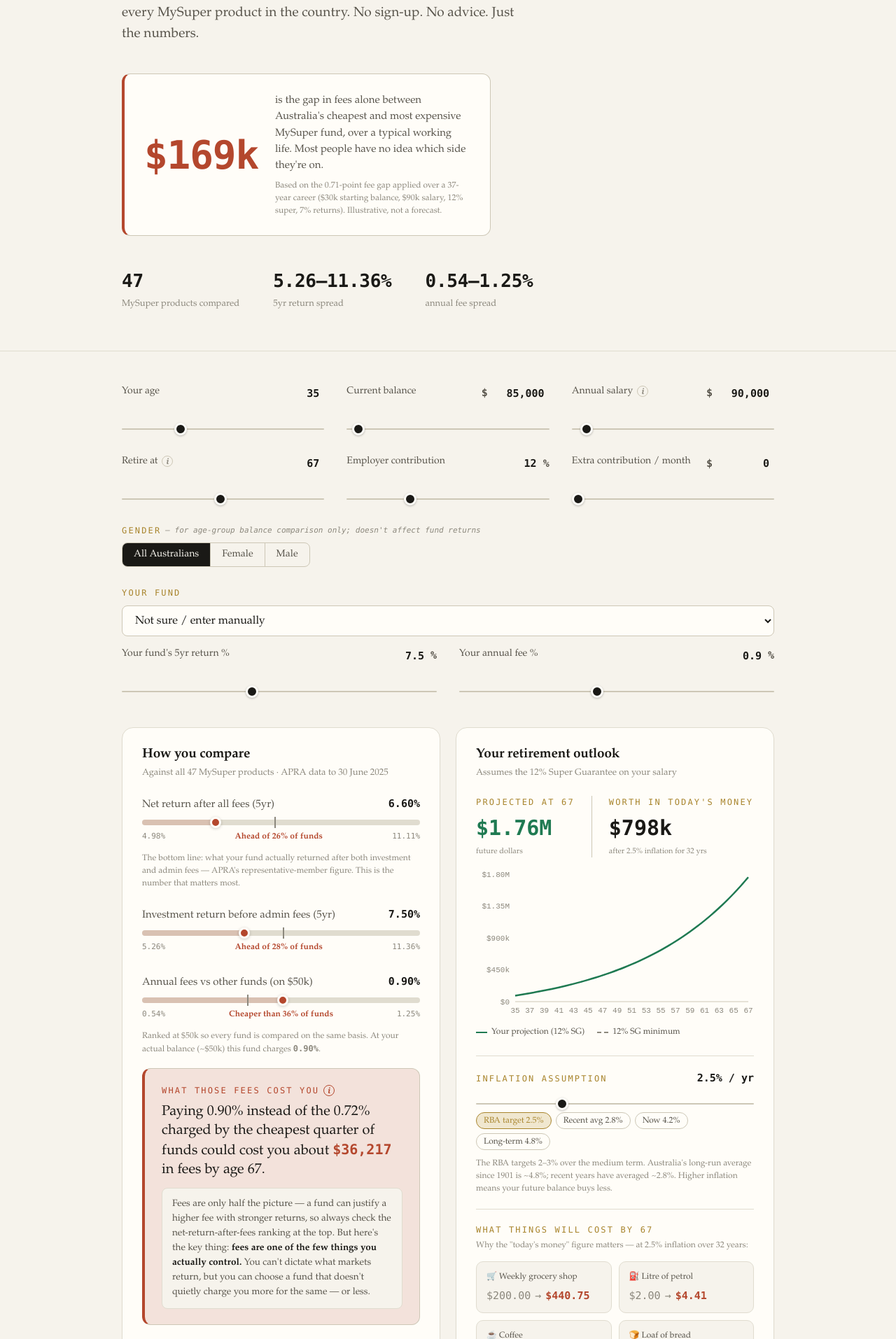
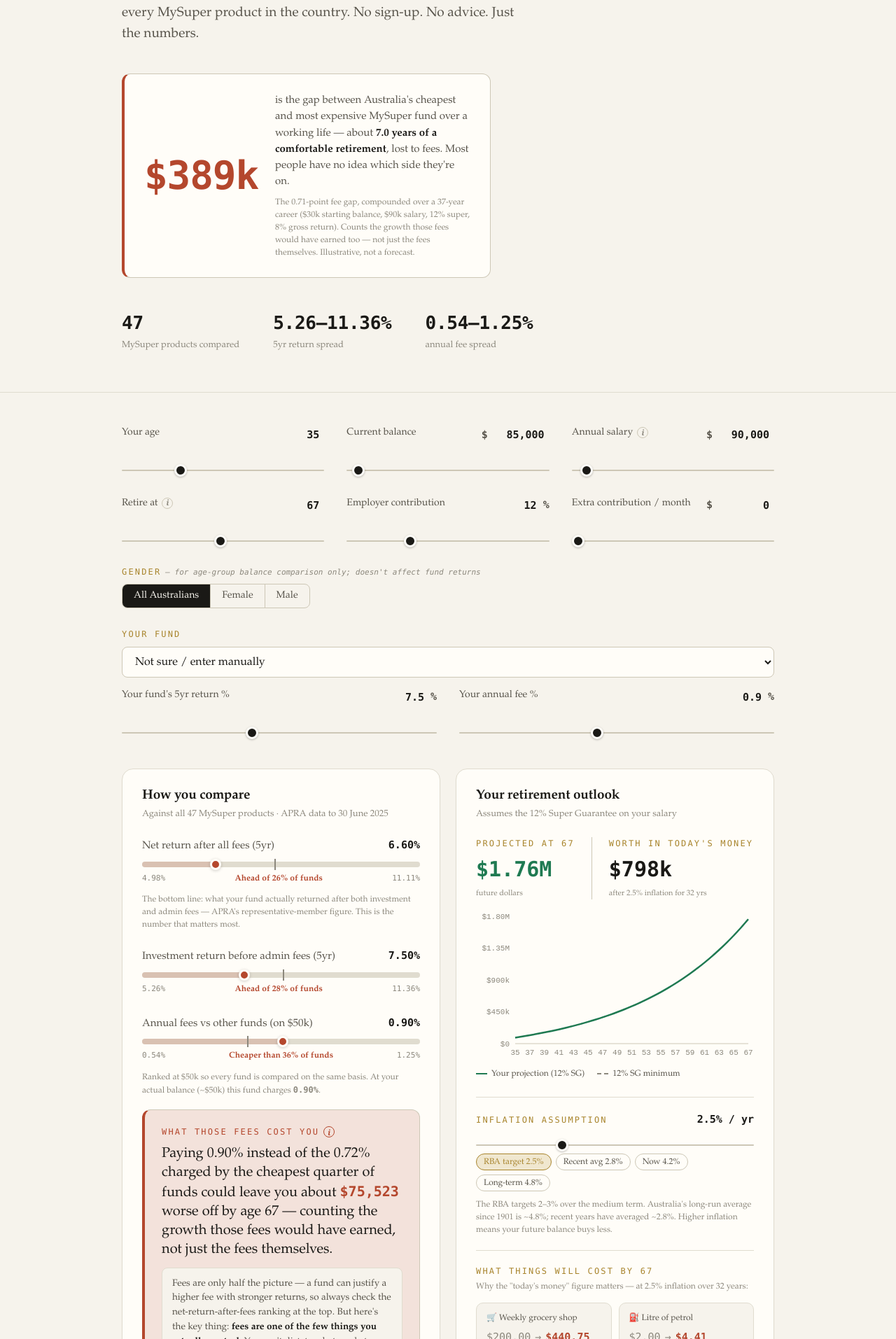
Before and after one commit to Pappi90/SuperLedger, a Next.js app: page / in a window 1280 px wide. Shown: the part 647-2560 px from the top of the page at 70% size. Built offline with nearby package versions, Linux system fonts and the light colour scheme.

Commit message:
updates to fees calc

```diff
--- a/app/page.tsx
+++ b/app/page.tsx
@@ -5,16 +5,26 @@ export default function Home() {
   const best = [...funds].sort((a, b) => (b.nir5yr ?? 0) - (a.nir5yr ?? 0))[0];
 
   // Real lifetime cost of the fee gap between the cheapest and most expensive
-  // MySuper fund, on a representative career (30 → 67, $30k start, $90k salary,
-  // 12% SG, 7% net). Data-driven so the headline figure is never invented.
+  // MySuper fund. We use the LOST-COMPOUNDING method: every dollar paid in fees
+  // is also a dollar that would have kept earning returns for decades, so the true
+  // cost is the gap between two parallel balances — one paying the high fee, one
+  // the low fee — over a full career. This is more honest than counting fees alone.
   const feeGap = benchmark.totalFee50k.max - benchmark.totalFee50k.min;
   const lifetimeGap = (() => {
-    let bal = 30000, drag = 0;
-    const sg = 90000 * 0.12;
-    for (let y = 0; y < 37; y++) { drag += bal * (feeGap / 100); bal = bal * 1.07 + sg; }
-    return Math.round(drag);
+    const grossReturn = 8; // ~net median + typical fee, so net = gross − fee
+    const highFee = benchmark.totalFee50k.max;
+    const lowFee = benchmark.totalFee50k.min;
+    const salary = 90000, sg = salary * 0.12, years = 37; // age 30 → 67
+    let balHigh = 30000, balLow = 30000;
+    for (let y = 0; y < years; y++) {
+      balHigh = balHigh * (1 + (grossReturn - highFee) / 100) + sg;
+      balLow = balLow * (1 + (grossReturn - lowFee) / 100) + sg;
+    }
+    return Math.round(balLow - balHigh);
   })();
   const lifetimeGapLabel = "$" + Math.round(lifetimeGap / 1000) + "k";
+  // Relatable anchor: years of a comfortable single retirement (ASFA annual spend)
+  const retirementYears = (lifetimeGap / 55923).toFixed(1);
 
   return (
     <main>
@@ -36,11 +46,13 @@ export default function Home() {
           <div className="hero-hook">
             <span className="hook-fig mono">{lifetimeGapLabel}</span>
             <span className="hook-text">
-              is the gap in fees alone between Australia&apos;s cheapest and most expensive MySuper fund,
-              over a typical working life. Most people have no idea which side they&apos;re on.
+              is the gap between Australia&apos;s cheapest and most expensive MySuper fund over a working life —
+              about <strong style={{ color: "var(--ink)" }}>{retirementYears} years of a comfortable retirement</strong>,
+              lost to fees. Most people have no idea which side they&apos;re on.
               <span className="hook-note">
-                Based on the {feeGap.toFixed(2)}-point fee gap applied over a 37-year career
-                ($30k starting balance, $90k salary, 12% super, 7% returns). Illustrative, not a forecast.
+                The {feeGap.toFixed(2)}-point fee gap, compounded over a 37-year career ($30k starting balance,
+                $90k salary, 12% super, 8% gross return). Counts the growth those fees would have earned too —
+                not just the fees themselves. Illustrative, not a forecast.
               </span>
             </span>
           </div>
--- a/components/Tool.tsx
+++ b/components/Tool.tsx
@@ -46,20 +46,23 @@ export default function Tool() {
   // APRA's representative-member figure, consistent with the headline metric above.
   const netForProjection = myNetReturn;
 
-  // lifetime fee drag vs cheapest quartile fund
+  // lifetime fee drag vs cheapest quartile fund — using the LOST-COMPOUNDING method:
+  // model two parallel balances (one paying your fee, one the cheap-quartile fee) and
+  // take the gap at retirement. This captures the growth those fees would have earned,
+  // not just the fees paid — the honest, larger, and correct measure.
   const cheapFee = benchmark.totalFee50k.p25;
   const feeGapAnnual = Math.max(0, myFee - cheapFee);
   const years = Math.max(1, retireAge - age);
   const lifetimeFeeDrag = useMemo(() => {
-    // rough: extra fee % applied to average balance over time
-    let b = balance, drag = 0;
     const r = netForProjection / 100;
+    const rCheap = (netForProjection + feeGapAnnual) / 100; // cheaper fund keeps the fee gap as return
     const sg = salary * (employerRate / 100);
+    let bMine = balance, bCheap = balance;
     for (let y = 0; y < years; y++) {
-      drag += b * (feeGapAnnual / 100);
-      b = b * (1 + r) + sg + extra * 12;
+      bMine = bMine * (1 + r) + sg + extra * 12;
+      bCheap = bCheap * (1 + rCheap) + sg + extra * 12;
     }
-    return Math.round(drag);
+    return Math.round(bCheap - bMine);
   }, [balance, netForProjection, feeGapAnnual, years, salary, extra, employerRate]);
 
   // Net-return context: fees only tell half the story. A higher-fee fund can still
@@ -200,13 +203,14 @@ export default function Tool() {
             <div className="fee-drag" style={{ marginTop: 16 }}>
               <div style={{ display: "flex", alignItems: "center", gap: 6, marginBottom: 8 }}>
                 <span className="eyebrow" style={{ color: "var(--clay)" }}>What those fees cost you</span>
-                <InfoDot tip={`How this is worked out: your fund's fee (${myFee.toFixed(2)}%) minus the cheapest quarter of funds (${cheapFee.toFixed(2)}%) = ${feeGapAnnual.toFixed(2)}% a year. That gap is applied to your balance every year from now until age ${retireAge}, as your balance grows with contributions and returns. It's an estimate to show the scale of fee differences, not a precise forecast.`} />
+                <InfoDot tip={`How this is worked out: we compare two versions of your super to retirement — one paying your fund's fee (${myFee.toFixed(2)}%), one paying the cheapest quarter of funds (${cheapFee.toFixed(2)}%). The ${feeGapAnnual.toFixed(2)}% yearly gap compounds: every dollar lost to fees is also a dollar that stops earning returns for the rest of your working life, so the real cost is far bigger than the fees alone. An estimate of scale, not a precise forecast.`} />
               </div>
               <p style={{ fontSize: 20, lineHeight: 1.35 }}>
                 Paying {myFee.toFixed(2)}% instead of the {cheapFee.toFixed(2)}% charged by the cheapest quarter of funds
-                could cost you about{" "}
+                could leave you about{" "}
                 <strong className="mono" style={{ color: "var(--clay)" }}>{formatFull(lifetimeFeeDrag)}</strong>{" "}
-                {age >= retireAge ? "over your retirement" : `in fees by age ${retireAge}`}.
+                {age >= retireAge ? "worse off over your retirement" : `worse off by age ${retireAge}`} — counting the
+                growth those fees would have earned, not just the fees themselves.
               </p>
               {strongDespiteFees ? (
                 <p style={{ fontSize: 14, lineHeight: 1.5, marginTop: 12, padding: "12px 14px", background: "var(--green-soft)", borderRadius: 8, color: "var(--green)" }}>
```
